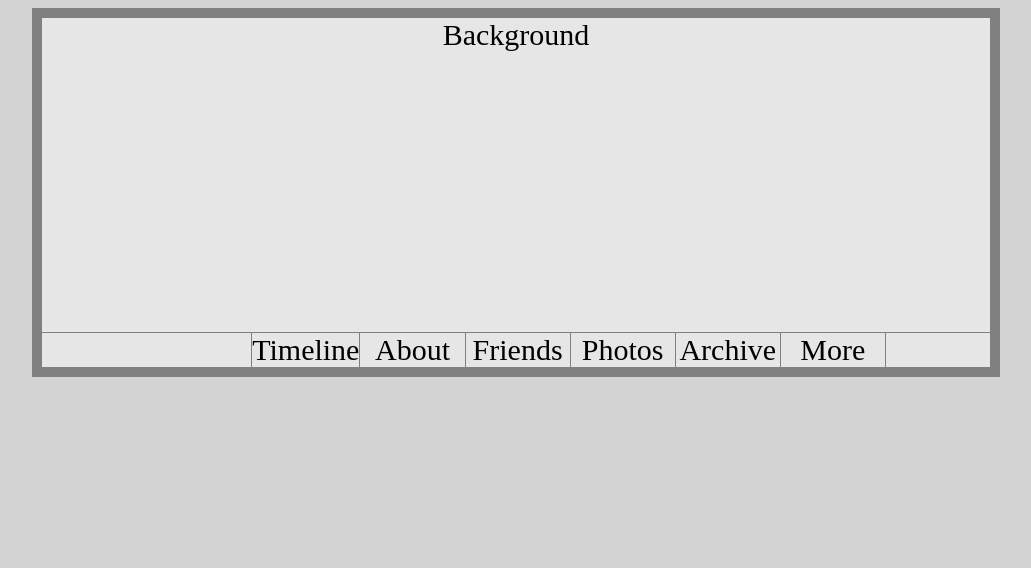
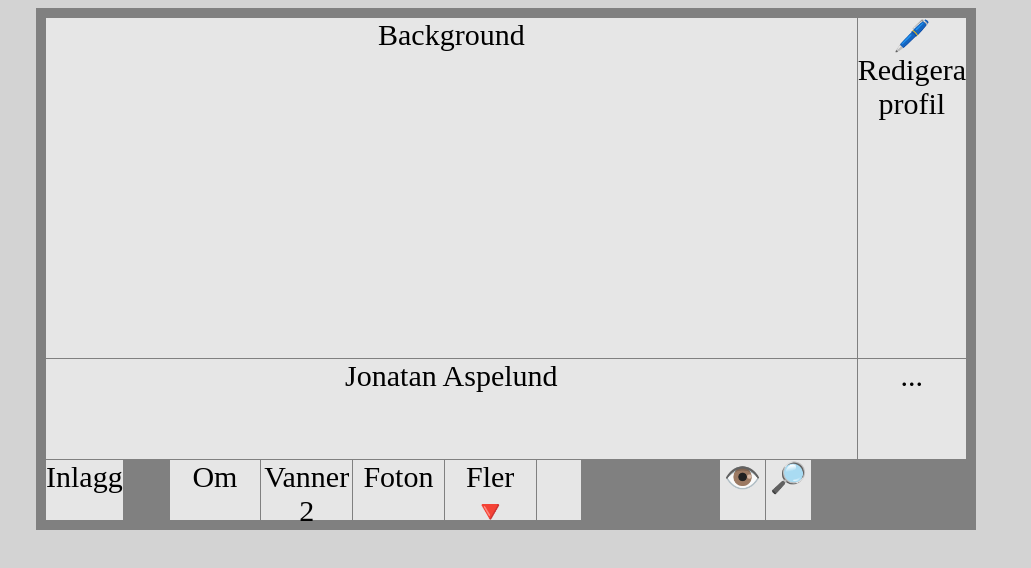
Before and after one commit to TheCookieHunter/Jensen, a plain HTML site: page Facebook Homepage/facebook html/Facebook.html in a window 1280 px wide. Shown: the whole page, without its empty margins (134-1165 px from the left). Drawn offline with Linux system fonts and the light colour scheme.

Commit message:
Add files via upload

```diff
--- a/Facebook Homepage/facebook css/Facebook.css
+++ b/Facebook Homepage/facebook css/Facebook.css
@@ -3,11 +3,10 @@
   grid-gap: 1px;
   background-color: gray;
   padding: 10px;
-  width: 75%;
-  margin-left: 12.5%;
-  margin-right: 0;
-  grid-template-columns: 1fr 1fr 1fr 1fr 1fr 1fr 1fr 1fr 1fr;
-  grid-template-rows: 1fr 1fr 1fr 1fr 1fr 1fr 1fr 1fr 1fr 1fr;
+  width: 920px;
+  margin: auto;
+  grid-template-columns: 1fr 1fr 1fr 1fr 1fr 1fr 1fr 1fr 1fr 1fr 1fr 1fr 1fr 1fr 1fr 1fr 1fr 1fr;
+  grid-template-rows: 340px 100px 60px;
 }
 
 .grid-container > div {
@@ -18,49 +17,63 @@
 
 
 .background {
-  grid-column: 1 / 10;
-  grid-row: 1 / 10;
+  grid-column: 1 / 18;
+  grid-row: 1;
+}
 
+.name {
+  grid-column: 1 / 18;
+  grid-row: 2;
+}
+
+.inlagg {
+  grid-row: 1 / 3;
+  grid-row: 3;
+}
+
+.om {
+  grid-column: 3 / 5;
+  grid-row: 3;
+}
+
+.vanner {
+  grid-column: 5 / 7;
+  grid-row: 3;
+}
+
+.foton {
+  grid-column: 7 / 9;
+  grid-row: 3;
+}
+
+.fler {
+  grid-column: 9 / 11;
+  grid-row: 3;
 }
 
 .empty {
-  grid-column: 1 / 3;
-  grid-row: 10;
+  grid-column: 11 / 11;
+  grid-row: 3;
 }
 
-.timeline {
-  grid-row: 3 / 4;
-  grid-row: 10;
+.redigeraprofil {
+  grid-column: 11 / 15;
+  grid-row: 3;
 }
 
-.about {
-  grid-column: 4 / 5;
-  grid-row: 10;
+.eye {
+  grid-column: 15 / 16;
+  grid-row: 3;
 }
 
-.friends {
-  grid-column: 5 / 6;
-  grid-row: 10;
+.glas {
+  grid-column: 16 / 17;
+  grid-row: 3;
 }
 
-.photos {
-  grid-column: 6 / 7;
-  grid-row: 10;
-}
-
-.archive {
-  grid-column: 7 / 8;
-  grid-row: 10;
-}
-
-.more {
-  grid-column: 8 / 9;
-  grid-row: 10;
-}
-
-.empty2 {
-  grid-column: 9 / 10;
-  grid-row: 10;
+.dots {
+  grid-column: 17 / 18;
+  grid-row: 3;
 }
 
 .body {
--- a/Facebook Homepage/facebook html/Facebook.html
+++ b/Facebook Homepage/facebook html/Facebook.html
@@ -15,14 +15,19 @@
 
 <div class="grid-container">
   <div class="background">Background</div>
+  <div class="name">Jonatan Aspelund</div>
+  <div class="inlagg">Inlagg</div>
+  <div class="om">Om</div>
+  <div class="vanner">Vanner 2</div>
+  <div class="foton">Foton</div>
+  <div class="fler">Fler 🔻</div>
   <div class="empty"></div>
-  <div class="timeline">Timeline</div>
-  <div class="about">About</div>
-  <div class="friends">Friends</div>
-  <div class="photos">Photos</div>
-  <div class="archive">Archive</div>
-  <div class="more">More</div>
-  <div class="empty2"></div>
+  <div class="redigera profil">🖊️Redigera profil</div>
+  <div class="eye">👁️</div>
+  <div class="glas">🔎</div>
+  <div class="3dots">...</div>
+
+
 </div>
 
 </body>
```
